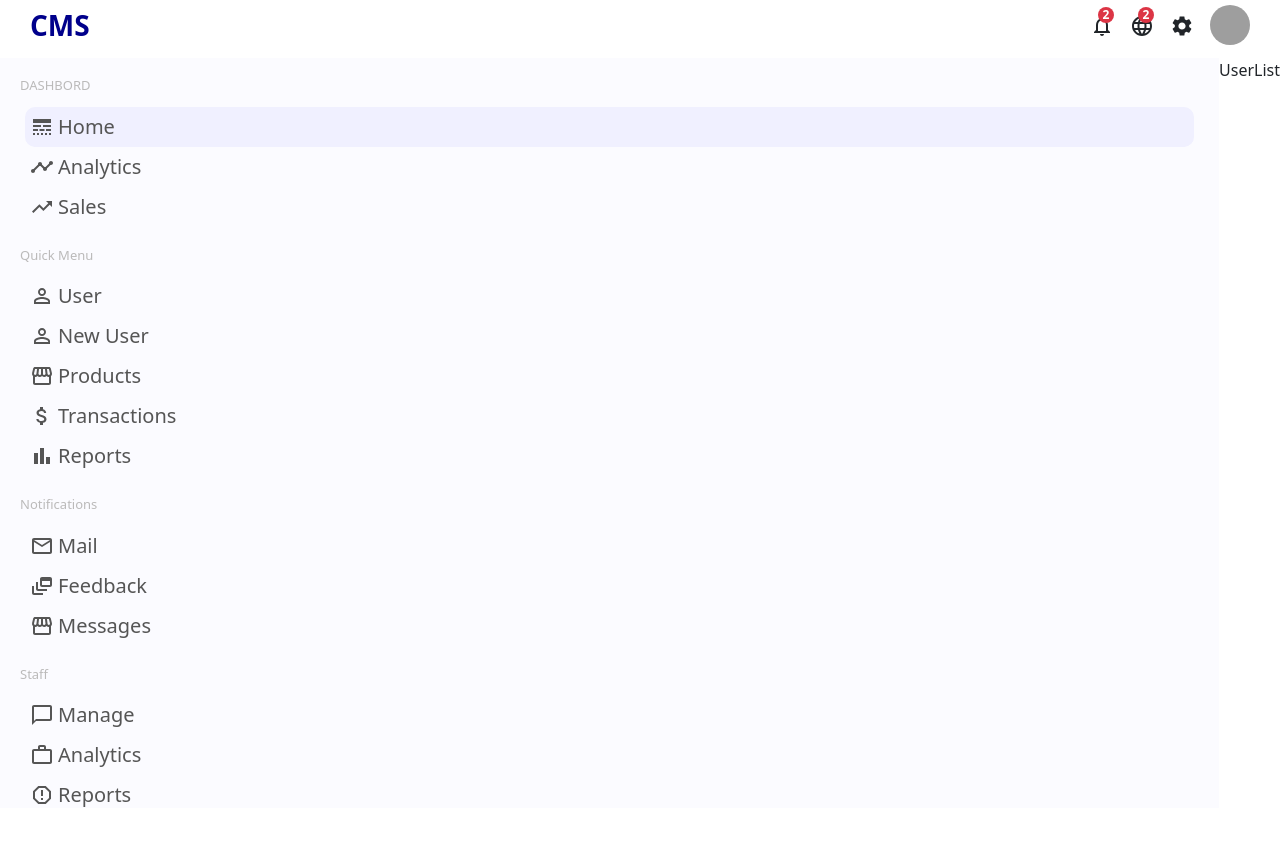
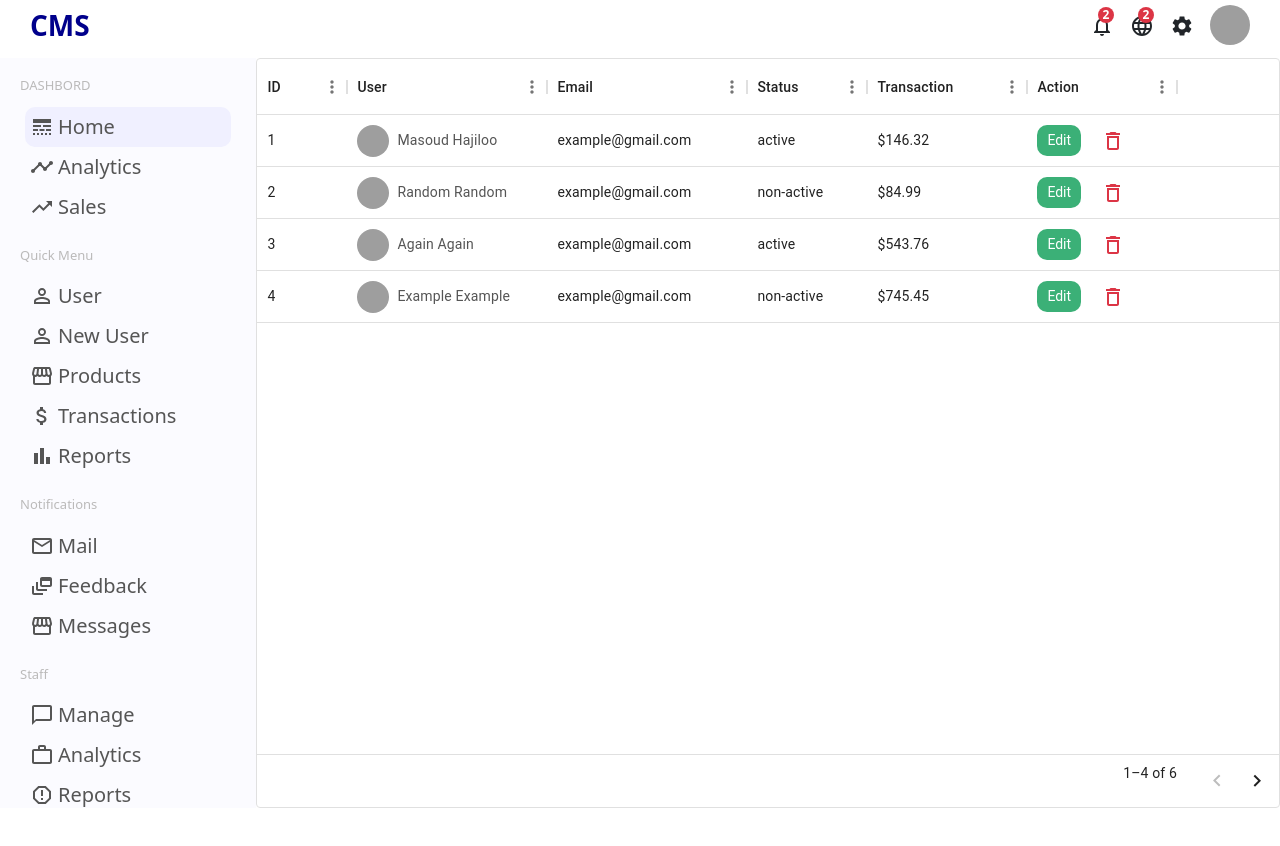
Before and after one commit to Qwerty-zsw/CMS, a React (Vite) app: page /users in a window 1280 px wide. Shown: the top 846 px of the page. Built offline with nearby package versions, Linux system fonts and the light colour scheme; grey boxes are pictures that could not be loaded.

Commit message:
User table completed!

```diff
--- a/package.json
+++ b/package.json
@@ -14,7 +14,8 @@
     "@emotion/react": "^11.11.0",
     "@emotion/styled": "^11.11.0",
     "@mui/icons-material": "^5.11.16",
-    "@mui/material": "^5.13.1",
+    "@mui/material": "^5.13.2",
+    "@mui/x-data-grid": "^6.5.0",
     "bootstrap": "^5.2.3",
     "react": "^18.2.0",
     "react-bootstrap": "^2.7.4",
--- a/src/Datas.jsx
+++ b/src/Datas.jsx
@@ -111,4 +111,62 @@ const transActions = [
   },
 ];
 
-export { xAxisData, newMembers, transActions };
+const userRows = [
+  {
+    id: 1,
+    username: "Masoud Hajiloo",
+    avatar:
+      "https://cdn.pixabay.com/photo/2015/10/05/22/37/blank-profile-picture-973460_960_720.png",
+    status: "active",
+    transaction: "$146.32",
+    email: "example@gmail.com",
+  },
+  {
+    id: 2,
+    username: "Random Random",
+    avatar:
+      "https://cdn.pixabay.com/photo/2015/10/05/22/37/blank-profile-picture-973460_960_720.png",
+    status: "non-active",
+    transaction: "$84.99",
+    email: "example@gmail.com",
+  },
+  {
+    id: 3,
+    username: "Again Again",
+    avatar:
+      "https://cdn.pixabay.com/photo/2015/10/05/22/37/blank-profile-picture-973460_960_720.png",
+    status: "active",
+    transaction: "$543.76",
+    email: "example@gmail.com",
+  },
+  {
+    id: 4,
+    username: "Example Example",
+    avatar:
+      "https://cdn.pixabay.com/photo/2015/10/05/22/37/blank-profile-picture-973460_960_720.png",
+    status: "non-active",
+    transaction: "$745.45",
+    email: "example@gmail.com",
+  },
+  {
+    id: 5,
+    username: "Zzz Zzz",
+    avatar:
+      "https://cdn.pixabay.com/photo/2015/10/05/22/37/blank-profile-picture-973460_960_720.png",
+    status: "active",
+    transaction: "$745.45",
+    email: "example@gmail.com",
+  },
+  {
+    id: 6,
+    username: "Boy Boy",
+    avatar:
+      "https://cdn.pixabay.com/photo/2015/10/05/22/37/blank-profile-picture-973460_960_720.png",
+    status: "non-active",
+    transaction: "$234.69",
+    email: "example@gmail.com",
+  },
+
+];
+
+export { xAxisData, newMembers, transActions, userRows };
--- a/src/Pages/UserList/UserList.jsx
+++ b/src/Pages/UserList/UserList.jsx
@@ -1,10 +1,90 @@
-import { DataGrid } from '@mui/x-data-grid';
-
+import { DataGrid } from "@mui/x-data-grid";
+import { useState } from "react";
+import { userRows } from "../../Datas";
+import { Link } from "react-router-dom";
+import DeleteOutlineOutlinedIcon from "@mui/icons-material/DeleteOutlineOutlined";
+import "./UserList.css";
 
 const UserList = () => {
+  const [userDatas, setUserDatas] = useState(userRows);
+  const userDelete = (userID) => {
+    setUserDatas(userDatas.filter((user) => user.id != userID));
+  };
+
+  const columns = [
+    { field: "id", headerName: "ID", width: 90 },
+    {
+      field: "user",
+      headerName: "User",
+      width: 200,
+      renderCell: (params) => {
+        return (
+          <Link to={`/users/${params.row.id}`}>
+            <div className="userListUser d-flex align-items-center">
+              <img
+                src={params.row.avatar}
+                className="userListImg object-fit-cover me-2"
+              />
+              {params.row.username}
+            </div>
+          </Link>
+        );
+      },
+    },
+    {
+      field: "email",
+      headerName: "Email",
+      width: "200",
+    },
+    {
+      field: "status",
+      headerName: "Status",
+      width: "120",
+    },
+    {
+      field: "transaction",
+      headerName: "Transaction",
+      width: "160",
+    },
+    {
+      field: "action",
+      headerName: "Action",
+      width: "150",
+      renderCell: (params) => {
+        return (
+          <>
+            <Link to={`/user/${params.row.id}`}>
+              <button className="userListEdit">Edit</button>
+            </Link>
+            <DeleteOutlineOutlinedIcon
+              className="text-danger cursor-pointer"
+              onClick={() => userDelete(params.row.id)}
+            />
+          </>
+        );
+      },
+    },
+  ];
+
   return (
-    <div>UserList</div>
-  )
-}
+    <div className="userListParent">
+      <DataGrid
+        rows={userDatas}
+        columns={columns}
+        disableSelectionOnClick
+        initialState={{
+          pagination: {
+            paginationModel: { pageSize: 4, page: 0 },
+          },
+        }}
+        sx={{
+          "&.MuiDataGrid-root .MuiDataGrid-cell:focus-within": {
+            outline: "none !important",
+          },
+        }}
+      />
+    </div>
+  );
+};
 
-export default UserList
+export default UserList;
--- /dev/null
+++ b/src/Pages/UserList/Userlist.css
@@ -0,0 +1,22 @@
+.userListParent {
+  flex: 4;
+}
+
+.userListImg {
+  width: 32px;
+  height: 32px;
+  border-radius: 50%;
+}
+
+.userListEdit {
+  border: none;
+  border-radius: 10px;
+  padding: 5px 10px;
+  color: #fff;
+  background-color: #3bb077;
+  margin-right: 20px;
+}
+
+.cursor-pointer {
+  cursor: pointer;
+}
--- a/src/Pages/Users/UserList.jsx
+++ /dev/null
@@ -1,8 +0,0 @@
-
-const UserList = () => {
-  return (
-    <div>UserList</div>
-  )
-}
-
-export default UserList
--- a/src/routes.jsx
+++ b/src/routes.jsx
@@ -1,7 +1,7 @@
 import Homepage from "./Pages/Homepage/Homepage";
-import UserList from "./Pages/Users/UserList";
 import NewUser from "./Pages/NewUser/NewUser";
 import Products from "./Pages/Products/Products";
+import UserList from "./Pages/UserList/UserList";
 
 const routes = [
   { path: "/", element: <Homepage /> },
```
Also changed, not shown: 1 other file (tests, documents, lock files or other folders).
